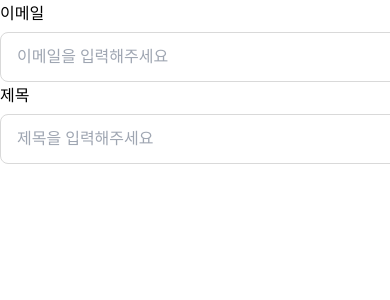
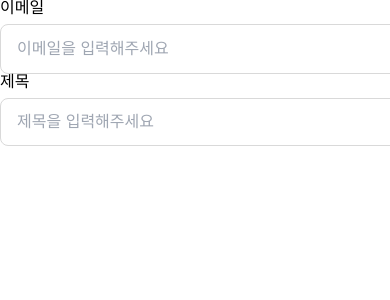
Before and after one commit to sprint-part3-team11/taskify, a Next.js app: page /js in a window 390 px wide. Shown: the top 300 px of the page. Built offline with nearby package versions, Linux system fonts and the light colour scheme.

Commit message:
style: mobile 기준으로 수정 & 용도에 따른 인풋 스타일 분리

```diff
--- a/src/components/common/InputField.tsx
+++ b/src/components/common/InputField.tsx
@@ -1,52 +1,61 @@
 import styled from 'styled-components';
-import theme from '@/styles/theme';
 
-const onMobile = `@media only screen and (max-width: 375px)`;
+const BREAKPOINT = {
+  medium: '376px',
+  large: '744px',
+};
+
+const onPC = `@media only screen and (min-width: ${BREAKPOINT.medium})`;
 
 const S = {
   Layout: styled.div`
-    display: inline-flex;
+    display: flex;
     flex-direction: column;
     align-items: flex-start;
     gap: 0.8rem;
   `,
   Label: styled.label`
-    color: ${theme.color.black};
-    font-family: Pretendard;
+    color: ${({ theme }) => theme.color.black};
     font-size: 1.6rem;
-    font-style: normal;
     font-weight: 400;
-    line-height: normal;
   `,
-  Input: styled.input`
+  Input: styled.input<{
+    usage: 'form' | 'modal';
+  }>`
     display: flex;
     align-items: center;
     gap: 1rem;
-    width: 52rem;
+    width: 35.1rem;
     height: 5rem;
     padding: 1.5rem 1.6rem;
     border-radius: 0.8rem;
-    border: 1px solid ${theme.color.grayLight};
-    background: ${theme.color.white};
+    border: 1px solid ${({ theme }) => theme.color.grayLight};
+    background: ${({ theme }) => theme.color.white};
 
-    ${onMobile} {
-      width: 28.7rem;
-      height: 4.2rem;
+    ${onPC} {
+      ${({ usage }) =>
+        usage === 'form'
+          ? `
+              width: 52rem;
+              height: 5rem;
+            `
+          : `
+              width: 48.4rem;
+              height: 4.8rem;
+            `}
     }
 
     &::placeholder {
-      color: ${theme.color.gray};
-      font-family: Pretendard;
+      color: ${({ theme }) => theme.color.gray};
       font-size: 1.6rem;
-      font-style: normal;
       font-weight: 400;
-      line-height: normal;
     }
   `,
 };
 
 interface InputFieldProps {
   label: string;
+  usage: 'form' | 'modal';
   id: string;
   type: string;
   placeholder: string;
@@ -62,3 +71,12 @@ function InputField({ label, id, ...rest }: InputFieldProps) {
 }
 
 export default InputField;
+/**
+ * @component
+ * @param label - label 이름 (이메일, 제목 ...)
+ * @param usage - 해당 Input 컴포넌트가 form에서 사용되는지, modal에서 사용되는지
+ * - 사용되는 곳에 따라서 사이즈가 다름
+ * @param id - label, input 연결용 id (input, title ...)
+ * @param type - input 타입 (email, text ...)
+ * @param placeholder - placeholder
+ */
--- a/src/pages/js.tsx
+++ b/src/pages/js.tsx
@@ -5,12 +5,14 @@ function js() {
     <div>
       <InputField
         label="이메일"
+        usage="form"
         id="input"
         type="email"
         placeholder="이메일을 입력해주세요"
       />
       <InputField
         label="제목"
+        usage="modal"
         id="title"
         type="text"
         placeholder="제목을 입력해주세요"
```
